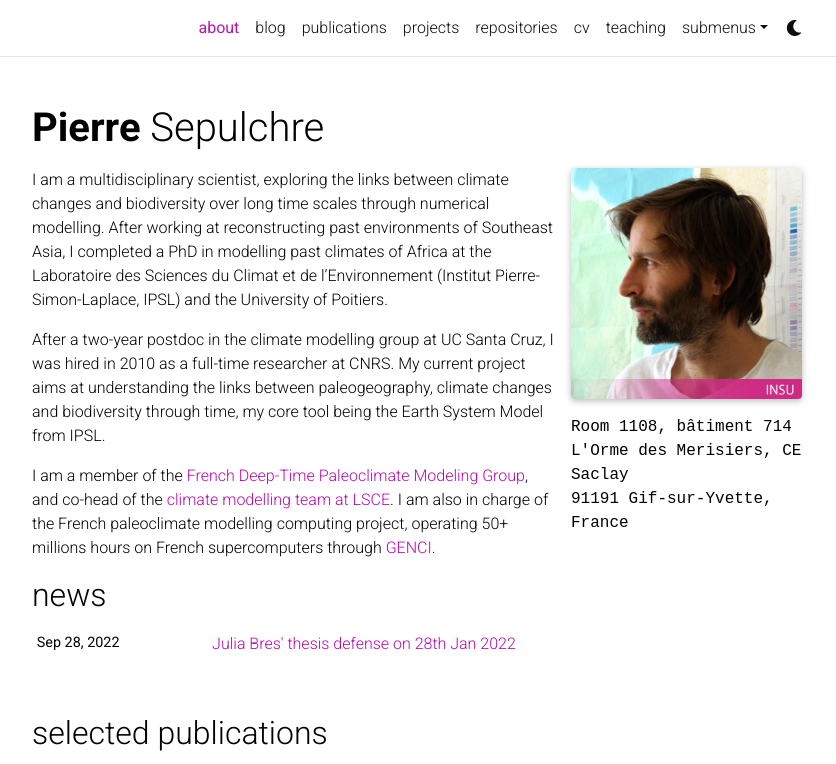
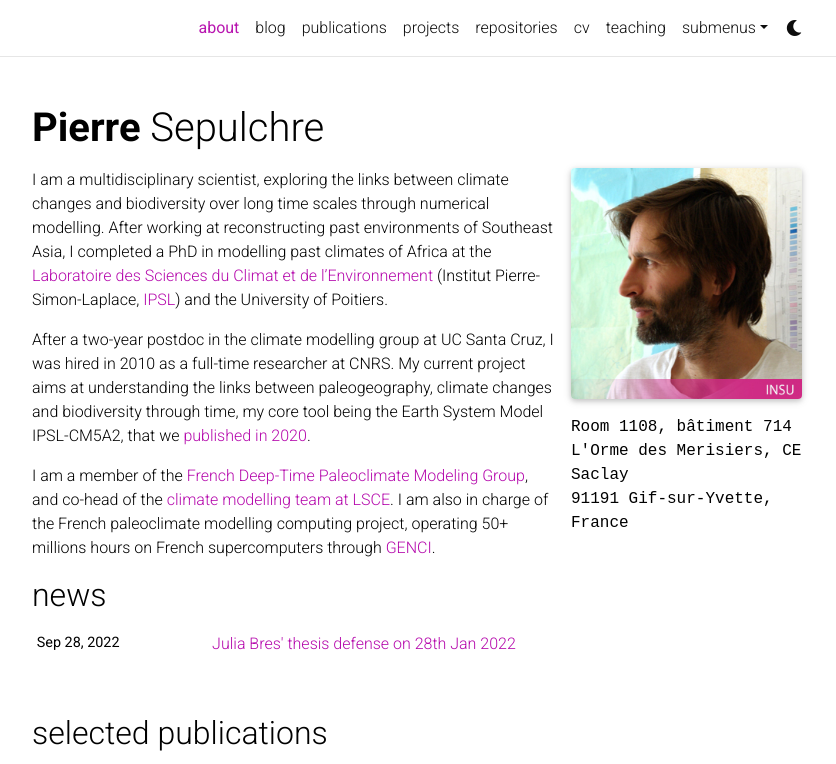
Before and after one commit to pierre-sepulchre/pierre-sepulchre.github.io, a Jekyll site: the page built from _pages/about.md, in a window 1280 px wide and 1053 px high, cut to the strip 0-764 px from the top of the window. Shown: the whole strip, without its empty margins (223-1059 px from the left). Built offline with Jekyll 4.4.1, drawn with Linux system fonts in a browser that asks for light colours; full-size pictures stand in for the smaller copies a plugin makes; comment, search, counter and statistics services are not loaded; a style sheet for code colours, icons or effects is not loaded.

Commit message:
Update about.md

```diff
--- a/_pages/about.md
+++ b/_pages/about.md
@@ -19,8 +19,8 @@
 social: true  # includes social icons at the bottom of the page
 ---
 
-I am a multidisciplinary scientist, exploring the links between climate changes and biodiversity over long time scales through numerical modelling. After working at reconstructing past environments of Southeast Asia, I completed a PhD in modelling past climates of Africa at the Laboratoire des Sciences du Climat et de l’Environnement (Institut Pierre-Simon-Laplace, IPSL) and the University of Poitiers.
+I am a multidisciplinary scientist, exploring the links between climate changes and biodiversity over long time scales through numerical modelling. After working at reconstructing past environments of Southeast Asia, I completed a PhD in modelling past climates of Africa at the <a href="https://www.lsce.ipsl.fr/" target="_blank" >Laboratoire des Sciences du Climat et de l’Environnement</a> (Institut Pierre-Simon-Laplace, <a href="https://cmc.ipsl.fr/" target="_blank" >IPSL</a>) and the University of Poitiers.
 
-After a two-year postdoc in the climate modelling group at UC Santa Cruz, I was hired in 2010 as a full-time researcher at CNRS. My current project aims at understanding the links between paleogeography, climate changes and biodiversity through time, my core tool being the Earth System Model from IPSL.
+After a two-year postdoc in the climate modelling group at UC Santa Cruz, I was hired in 2010 as a full-time researcher at CNRS. My current project aims at understanding the links between paleogeography, climate changes and biodiversity through time, my core tool being the Earth System Model IPSL-CM5A2, that we <a href="https://www.lsce.ipsl.fr/" target="_blank" >published in 2020</a>.
 
 I am a member of the <a href="https://paleoclim-cnrs.github.io/" target="_blank" >French Deep-Time Paleoclimate Modeling Group</a>, and co-head of the <a href="https://www.lsce.ipsl.fr/en/Phocea/Vie_des_labos/Ast/ast_groupe.php?id_groupe=82" target="_blank" >climate modelling team at LSCE</a>. I am also in charge of the French paleoclimate modelling computing project, operating 50+ millions hours on French supercomputers through <a href="https://www.genci.fr/en" target="_blank">GENCI</a>.
```
